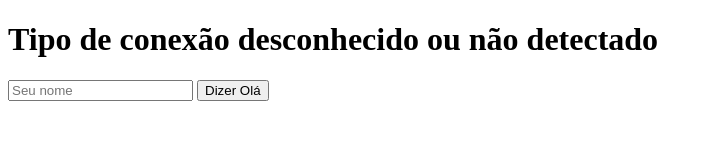
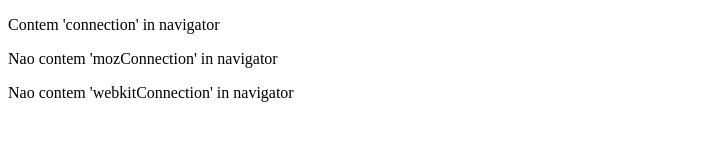
Before and after one commit to darci/darci.github.io, a plain HTML site: page index.html in a window 1280 px wide. Shown: the whole page, without its empty margins (0-712 px from the left). Drawn offline with Linux system fonts and the light colour scheme.

Commit message:
Update index.html

```diff
--- a/index.html
+++ b/index.html
@@ -5,36 +5,31 @@
     <title>Hello World</title>
 </head>
 <body>
-    <h1 id="message">Digite seu nome e clique no botão:</h1>
-    <input type="text" id="nameInput" placeholder="Seu nome">
-    <button onclick="sayHello()">Dizer Olá</button>
+    <p id="connection"></p>
+    <p id="connectionDetail"></p>
+    <p id="mozConnection"></p>
+    <p id="webkitConnection"></p>
 
     <script>
-              if ('connection' in navigator) {
-    const connection = navigator.connection || navigator.mozConnection || navigator.webkitConnection;
-    const type = connection.effectiveType;
 
-    console.log(`Tipo de conexão: ${type}`);
+if ('connection' in navigator) {
+            document.getElementById("connection").innerText = "Contem 'connection' in navigator"
+        }else{
+            document.getElementById("connection").innerText = "Nao contem 'connection' in navigator"
+            }
 
-    // Verifica se está usando rede móvel
-    if (type.includes('cellular')) {
-        document.getElementById("message").innerText = 'O usuário está usando uma rede móvel';
-    } else if (type === 'wifi' || type === 'ethernet') {
-        document.getElementById("message").innerText = 'O usuário está usando Wi-Fi ou Ethernet';
-    } else {
-         document.getElementById("message").innerText = 'Tipo de conexão desconhecido ou não detectado';
-    }
-} else {
-    document.getElementById("message").innerText = 'A API Network Information não é suportada neste navegador.';
-}
-        function sayHello() {
-            var name = document.getElementById("nameInput").value;
-            if (name) {
-                document.getElementById("message").innerText = navigator.connection.effectiveType;
-            } else {
-                document.getElementById("message").innerText = "Hello, World!";
+        if ('mozConnection' in navigator) {
+            document.getElementById("mozConnection").innerText = "Contem 'mozConnection' in navigator"
+        }else{
+            document.getElementById("mozConnection").innerText = "Nao contem 'mozConnection' in navigator"
             }
+
+        if ('webkitConnection' in navigator) {
+            document.getElementById("webkitConnection").innerText = "Contem 'webkitConnection' in navigator"
+        }else{
+            document.getElementById("webkitConnection").innerText = "Nao contem 'webkitConnection' in navigator"
         }
+
     </script>
 </body>
 </html>
```
